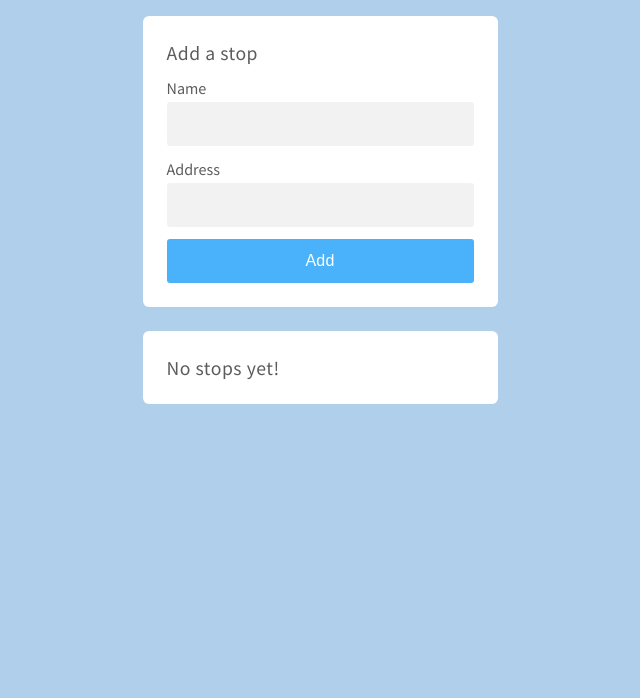
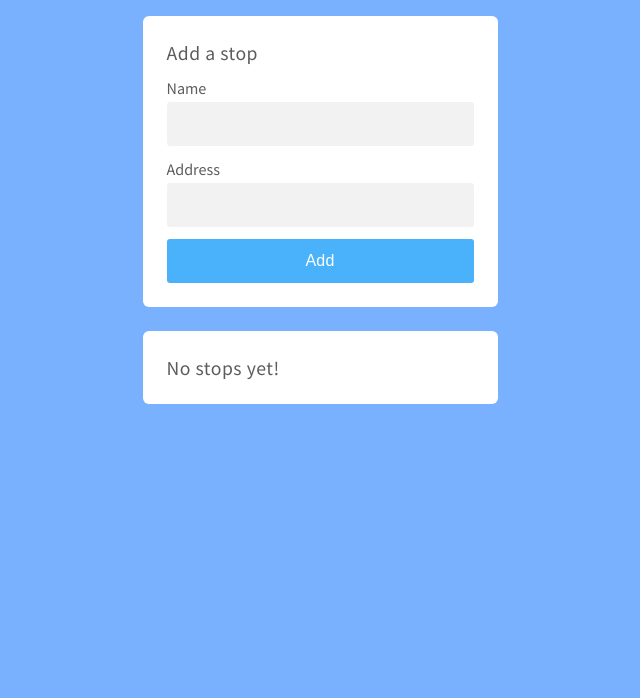
Before and after one commit to zroyer/ship-please, a React app: page / in a window 1280 px wide. Shown: the part 102-800 px from the top of the page, without its empty margins (320-960 px from the left). Built offline with nearby package versions, Linux system fonts and the light colour scheme.

Commit message:
updates colors pt2

```diff
--- a/src/styles/variables.less
+++ b/src/styles/variables.less
@@ -1,4 +1,4 @@
-@background-color: rgb(175, 207, 234);
+@background-color: rgb(122, 177, 255);
 @accent: rgb(73, 178, 250);
 @transparent: rgba(0, 0, 0, 0);
 @border-color: rgba(0, 0, 0, 0.05);
```
